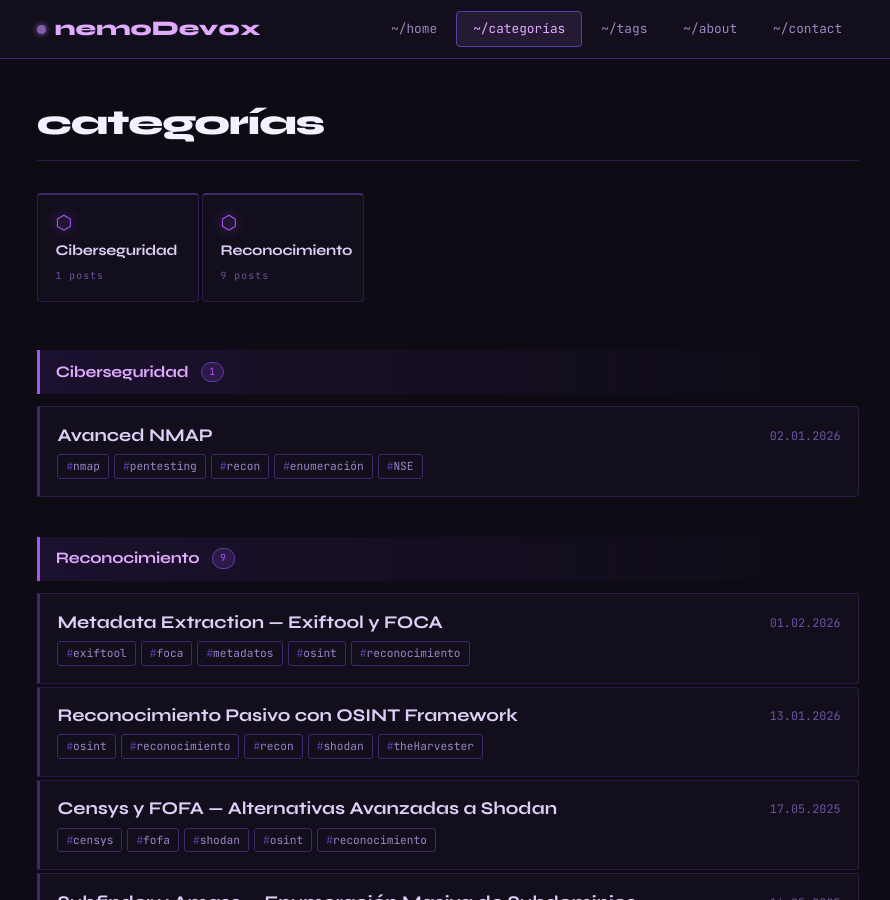
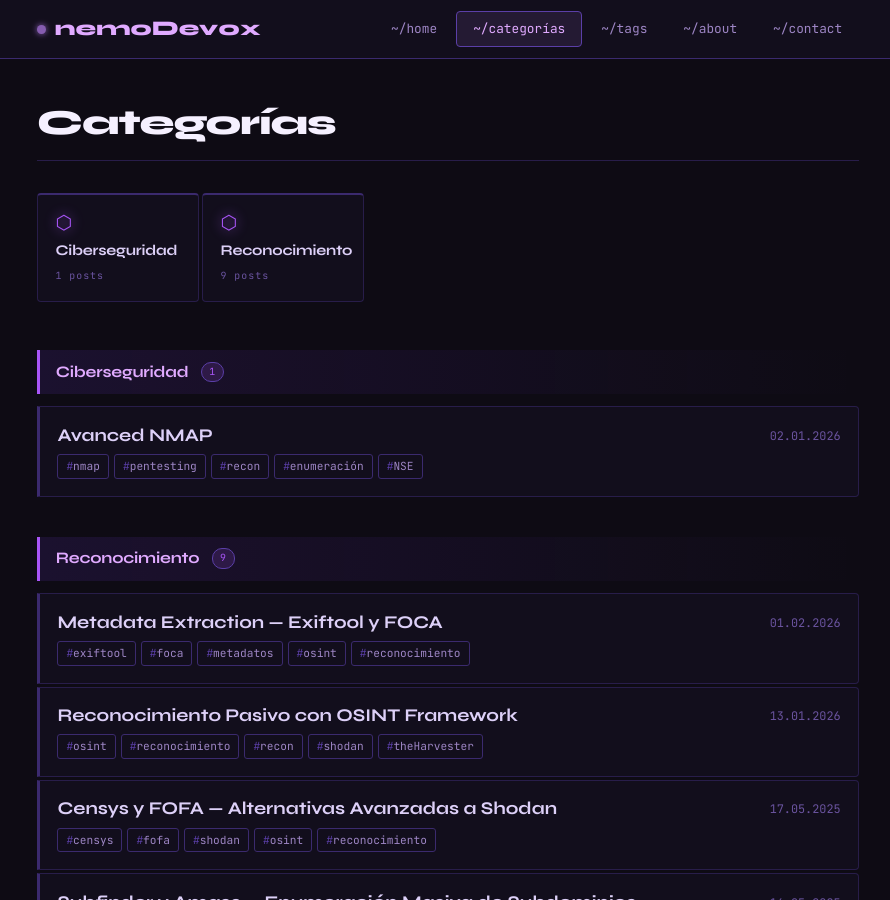
Before and after one commit to nemoDev0x/nemoDev0x.github.io, a Jekyll site: the page built from categories.md, in a window 1280 px wide and 900 px high. Shown: the whole window, without its empty margins (192-1082 px from the left). Built offline with Jekyll 4.4.1, drawn with Linux system fonts in a browser that asks for light colours.

Commit message:
Update categories.md

```diff
--- a/categories.md
+++ b/categories.md
@@ -5,7 +5,7 @@ permalink: /categories/
 ---
 <div class="page-content">
 
-  <h1 class="page-title">categorías</h1>
+  <h1 class="page-title">Categorías</h1>
 
   {% assign cat_list = site.posts | map: 'categories' | join: ',' | split: ',' | uniq | sort %}
 
```
